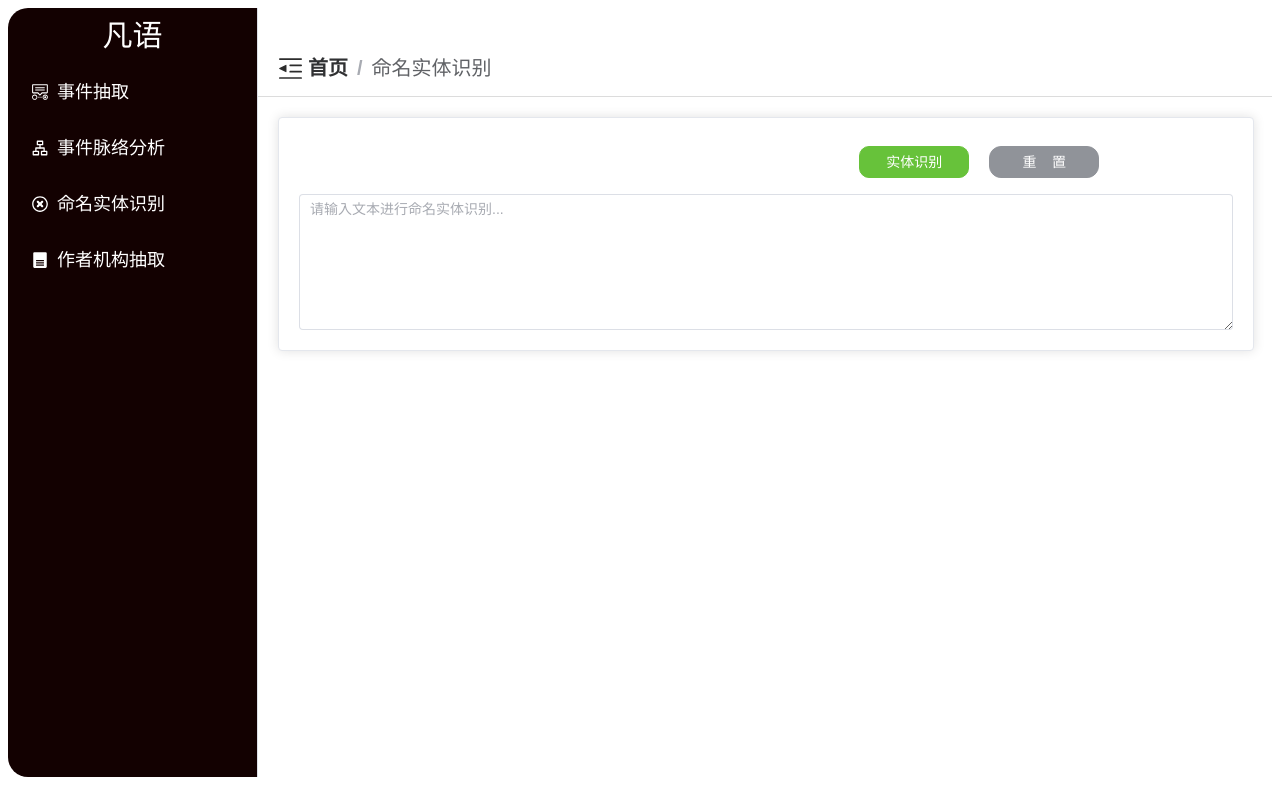
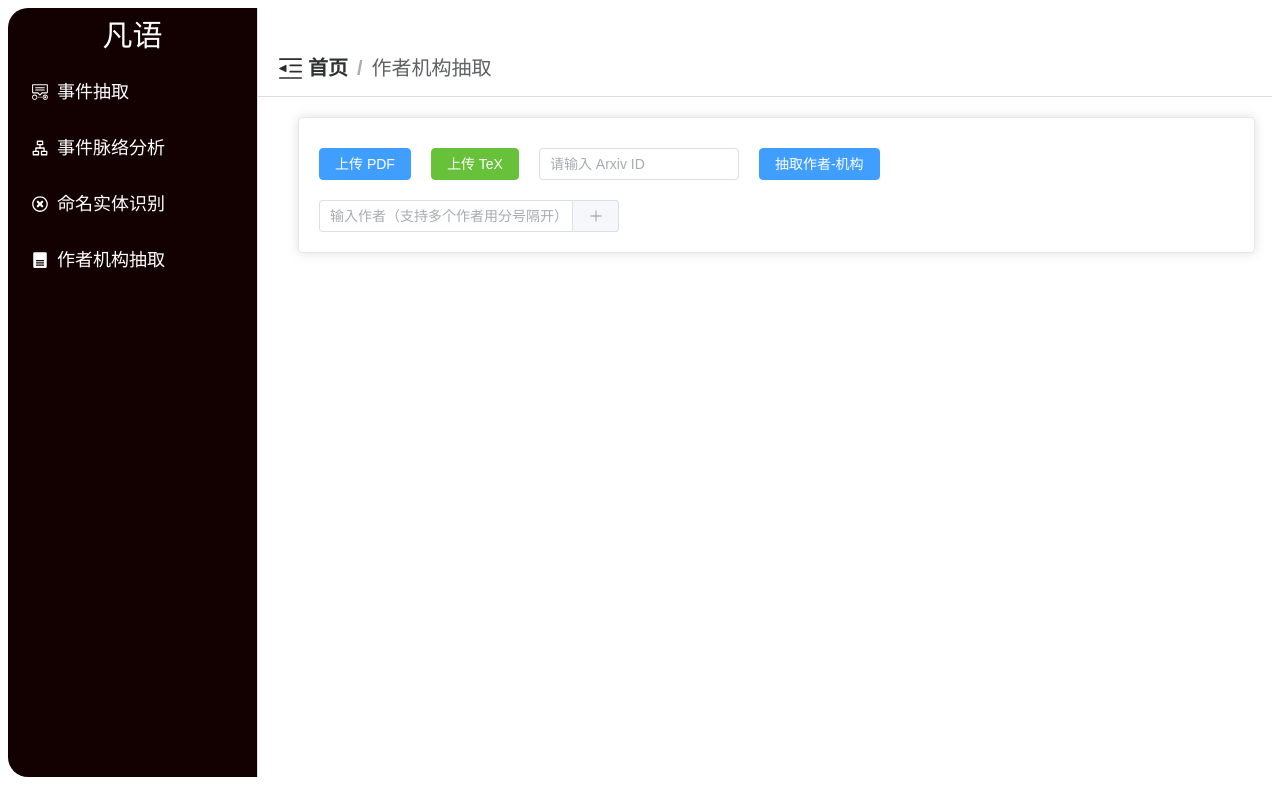
Before and after one commit to shinzom/fanyu, a Vue app: page /#/authororgextraction in a window 1280 px wide. Before the commit this address led to /#/NER. Built offline with nearby package versions, Linux system fonts and the light colour scheme.

Commit message:
论文作者机构美化

```diff
--- a/src/views/AuthorOrgExtraction.vue
+++ b/src/views/AuthorOrgExtraction.vue
@@ -2,26 +2,54 @@
     <div class="main_container">
         <el-card style="margin-left: 20px; width: 98%;">
             <div style="margin-top: 10px; display: flex; gap: 20px;">
-                <el-upload action="" :before-upload="handlePdfUpload" accept=".pdf" :limit="1">
-                    <el-button>上传 PDF</el-button>
+                <el-upload action="" :before-upload="handlePdfUpload" accept=".pdf" :limit="1" :show-file-list="false">
+                    <el-button type="primary">上传 PDF</el-button>
                 </el-upload>
 
-                <el-upload action="" :before-upload="handleTexUpload" accept=".tex" :limit="1">
-                    <el-button>上传 TeX</el-button>
+                <!-- 显示已选择的文件名 -->
+                <div v-if="pdfFile" class="uploaded-file-info">
+                    📄 {{ pdfFile.name }}
+                </div>
+                <el-upload action="" :before-upload="handleTexUpload" accept=".tex" :limit="1" :show-file-list="false">
+                    <el-button type="success">上传 TeX</el-button>
                 </el-upload>
+
+                <div v-if="texFile" class="uploaded-file-info">
+                    📄 {{ texFile.name }}
+                </div>
+
 
                 <el-input v-model="arxivid" placeholder="请输入 Arxiv ID" style="width: 200px;" />
 
                 <el-button type="primary" @click="submitParse">抽取作者-机构</el-button>
             </div>
 
-            <div style="margin-top: 20px;">
+            <!-- <div style="margin-top: 20px;">
                 <el-tag v-for="(author, index) in authors" :key="index" closable @close="removeAuthor(index)">
                     {{ author }}
                 </el-tag>
-                <el-input v-model="newAuthor" placeholder="输入作者名后回车添加" @keyup.enter="addAuthor"
-                    style="margin-top: 10px; width: 300px;" />
+
+                <el-input v-model="newAuthor" placeholder="输入作者名" @keyup.enter="addAuthor"
+                    style="margin-top: 10px; width: 300px;" clearable>
+                    <template #append>
+                        <el-button icon="Plus" @click="addAuthor" />
+                    </template>
+</el-input>
+</div> -->
+            <div class="author-input-block">
+                <div class="author-tags">
+                    <el-tag v-for="(author, index) in authors" :key="index" closable @close="removeAuthor(index)">
+                        {{ author }}
+                    </el-tag>
+                </div>
+
+                <el-input v-model="newAuthor" placeholder="输入作者（支持多个作者用分号隔开）" @keyup.enter="addAuthor" clearable>
+                    <template #append>
+                        <el-button icon="Plus" @click="addAuthor" />
+                    </template>
+                </el-input>
             </div>
+
         </el-card>
 
         <el-card v-if="parsed.length > 0" style="margin: 20px;">
@@ -60,19 +88,32 @@ export default {
             return false;
         },
         addAuthor() {
-            if (this.newAuthor.trim()) {
-                this.authors.push(this.newAuthor.trim());
-                this.newAuthor = "";
-            }
+            if (!this.newAuthor.trim()) return;
+
+            const input = this.newAuthor.trim();
+
+            // 使用分号分隔，支持中英文分号
+            const authorList = input
+                .split(/；|;/) // 正则：匹配中英文分号
+                .map(name => name.trim()) // 去空格
+                .filter(name => name);    // 去除空项
+
+            // 可选：去重（只添加新作者）
+            const uniqueAuthors = authorList.filter(
+                name => !this.authors.includes(name)
+            );
+
+            this.authors.push(...uniqueAuthors);
+            this.newAuthor = "";
         },
         removeAuthor(index) {
             this.authors.splice(index, 1);
         },
         submitParse() {
-            // if (!this.arxivid || !this.pdfFile || !this.texFile || this.authors.length === 0) {
-            //     this.$message.warning("请填写完整信息并上传文件");
-            //     return;
-            // }
+            if (!this.arxivid || !this.pdfFile || !this.texFile || this.authors.length === 0) {
+                this.$message.warning("请填写完整信息并上传文件");
+                return;
+            }
 
             const formData = new FormData();
             formData.append("arxivid", this.arxivid);
@@ -94,4 +135,36 @@ export default {
 .main_container {
     margin: 20px;
 }
+
+.author-input-block {
+    width: 300px;
+    /* 可根据需要调节，也可以使用百分比 */
+    margin-top: 10px;
+}
+
+.author-tags {
+    display: flex;
+    flex-wrap: wrap;
+    gap: 10px 10px;
+    /* 横向和纵向间距 */
+    margin-bottom: 10px;
+}
+
+.el-tag {
+    max-width: 100%;
+    overflow: hidden;
+    text-overflow: ellipsis;
+    white-space: nowrap;
+}
+
+.uploaded-file-info {
+    margin-top: 8px;
+    font-size: 14px;
+    color: #555;
+    white-space: nowrap;
+    text-overflow: ellipsis;
+    overflow: hidden;
+    max-width: 300px;
+    /* 和按钮对齐 */
+}
 </style>
--- a/vite.config.js
+++ b/vite.config.js
@@ -19,7 +19,7 @@ export default defineConfig({
       '/parse-author-org': {
         target: 'http://10.109.246.132:5078',
         changeOrigin: true,
-        rewrite: (path) => path.replace(/^\/parse-author-org/, '/api/v1/parse/'),
+        rewrite: (path) => path.replace(/^\/parse-author-org/, '/api/v1/parse/'), // 末尾加斜杠
       },
       "/api": {
         target: "http://10.109.246.222:3333",
```
